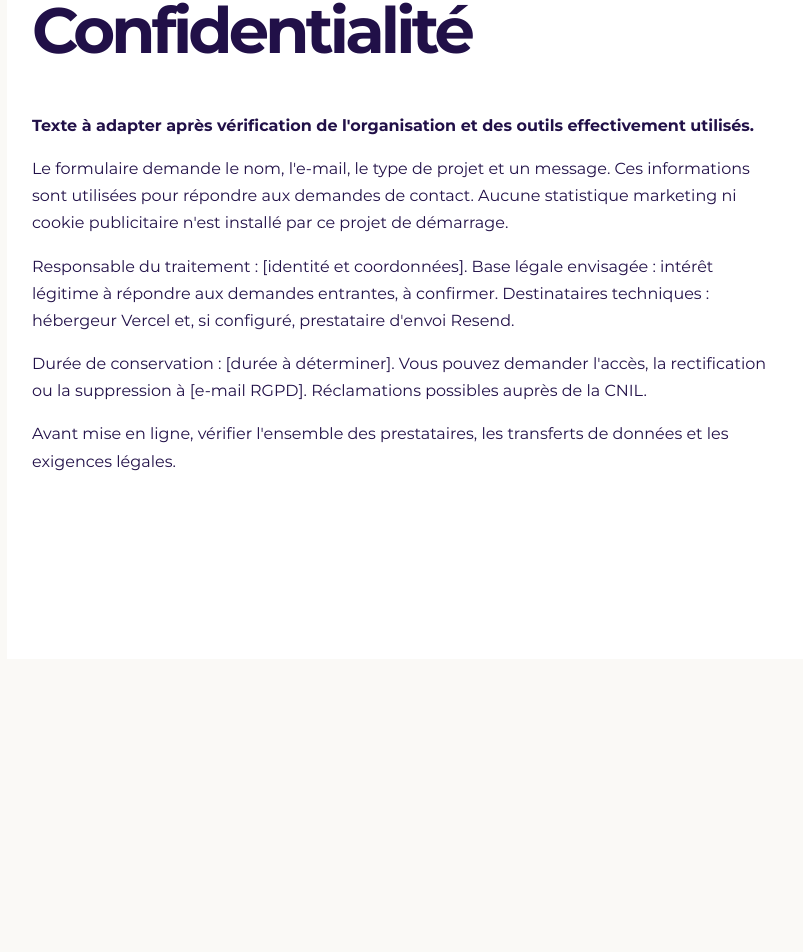
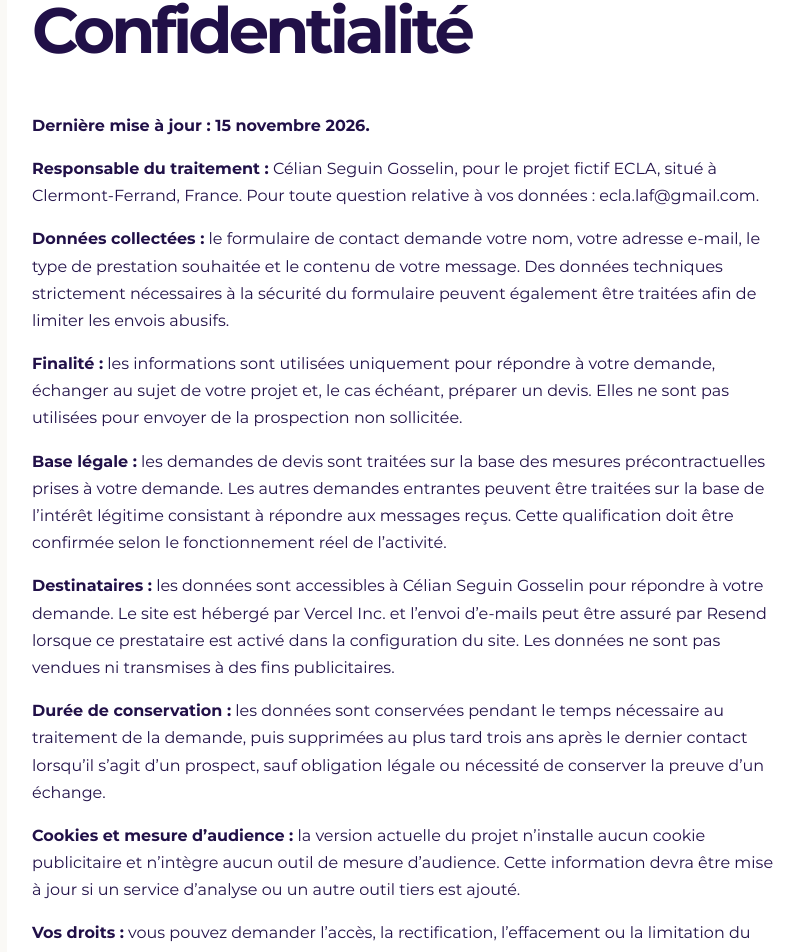
Before and after one commit to celiansg/ecla-studio, a Next.js app: page /confidentialite in a window 1280 px wide. Shown: the part 141-1093 px from the top of the page, without its empty margins (233-1036 px from the left). Before the commit the page ends 800 px from the top, so only its background shows below. Built offline with nearby package versions, Linux system fonts and the light colour scheme; no server answers.

Commit message:
Complete legal and privacy pages

```diff
--- a/app/confidentialite/page.tsx
+++ b/app/confidentialite/page.tsx
@@ -1,2 +1,28 @@
 import Link from "next/link";
-export default function Page(){return <main className="legal"><Link href="/">← Retour à ECLA</Link><h1>Confidentialité</h1><p><strong>Texte à adapter après vérification de l'organisation et des outils effectivement utilisés.</strong></p><p>Le formulaire demande le nom, l'e-mail, le type de projet et un message. Ces informations sont utilisées pour répondre aux demandes de contact. Aucune statistique marketing ni cookie publicitaire n'est installé par ce projet de démarrage.</p><p>Responsable du traitement : [identité et coordonnées]. Base légale envisagée : intérêt légitime à répondre aux demandes entrantes, à confirmer. Destinataires techniques : hébergeur Vercel et, si configuré, prestataire d'envoi Resend.</p><p>Durée de conservation : [durée à déterminer]. Vous pouvez demander l'accès, la rectification ou la suppression à [e-mail RGPD]. Réclamations possibles auprès de la CNIL.</p><p>Avant mise en ligne, vérifier l'ensemble des prestataires, les transferts de données et les exigences légales.</p></main>}
+
+export default function Page(){
+  return <main className="legal">
+    <Link href="/">← Retour à ECLA</Link>
+    <h1>Confidentialité</h1>
+
+    <p><strong>Dernière mise à jour : 15 novembre 2026.</strong></p>
+
+    <p><strong>Responsable du traitement :</strong> Célian Seguin Gosselin, pour le projet fictif ECLA, situé à Clermont-Ferrand, France. Pour toute question relative à vos données : <a href="mailto:ecla.laf@gmail.com">ecla.laf@gmail.com</a>.</p>
+
+    <p><strong>Données collectées :</strong> le formulaire de contact demande votre nom, votre adresse e-mail, le type de prestation souhaitée et le contenu de votre message. Des données techniques strictement nécessaires à la sécurité du formulaire peuvent également être traitées afin de limiter les envois abusifs.</p>
+
+    <p><strong>Finalité :</strong> les informations sont utilisées uniquement pour répondre à votre demande, échanger au sujet de votre projet et, le cas échéant, préparer un devis. Elles ne sont pas utilisées pour envoyer de la prospection non sollicitée.</p>
+
+    <p><strong>Base légale :</strong> les demandes de devis sont traitées sur la base des mesures précontractuelles prises à votre demande. Les autres demandes entrantes peuvent être traitées sur la base de l’intérêt légitime consistant à répondre aux messages reçus. Cette qualification doit être confirmée selon le fonctionnement réel de l’activité.</p>
+
+    <p><strong>Destinataires :</strong> les données sont accessibles à Célian Seguin Gosselin pour répondre à votre demande. Le site est hébergé par Vercel Inc. et l’envoi d’e-mails peut être assuré par Resend lorsque ce prestataire est activé dans la configuration du site. Les données ne sont pas vendues ni transmises à des fins publicitaires.</p>
+
+    <p><strong>Durée de conservation :</strong> les données sont conservées pendant le temps nécessaire au traitement de la demande, puis supprimées au plus tard trois ans après le dernier contact lorsqu’il s’agit d’un prospect, sauf obligation légale ou nécessité de conserver la preuve d’un échange.</p>
+
+    <p><strong>Cookies et mesure d’audience :</strong> la version actuelle du projet n’installe aucun cookie publicitaire et n’intègre aucun outil de mesure d’audience. Cette information devra être mise à jour si un service d’analyse ou un autre outil tiers est ajouté.</p>
+
+    <p><strong>Vos droits :</strong> vous pouvez demander l’accès, la rectification, l’effacement ou la limitation du traitement de vos données. Vous pouvez également vous opposer à un traitement fondé sur l’intérêt légitime et exercer votre droit à la portabilité lorsque celui-ci s’applique. Pour exercer vos droits, écrivez à <a href="mailto:ecla.laf@gmail.com">ecla.laf@gmail.com</a>.</p>
+
+    <p>Vous pouvez également adresser une réclamation à la <a href="https://www.cnil.fr/fr/contacter-la-cnil" target="_blank" rel="noreferrer">CNIL</a>. Cette page doit être relue et validée avant une utilisation commerciale réelle, notamment si l’organisation, les prestataires ou les outils utilisés évoluent.</p>
+  </main>
+}
--- a/components/ContactForm.tsx
+++ b/components/ContactForm.tsx
@@ -33,7 +33,7 @@ export function ContactForm() {
     <label htmlFor="contact-service">Votre projet<select id="contact-service" name="service" required defaultValue=""><option value="" disabled>Choisir une prestation</option><option>Identité visuelle</option><option>Création graphique</option><option>Impression & supports</option><option>Projet sur mesure</option></select></label>
     <label htmlFor="contact-message">Parlez-nous de votre idée<textarea id="contact-message" name="message" rows={4} required minLength={10} maxLength={3000} placeholder="Ce que vous imaginez, vos envies, vos délais…" /></label>
     <div className="honeypot" aria-hidden="true"><label>Site internet<input name="website" tabIndex={-1} autoComplete="off" /></label></div>
-    <div className="form-footer"><p>En envoyant ce formulaire, vous acceptez que vos informations soient utilisées uniquement pour répondre à votre demande. Voir notre <a href="/confidentialite">politique de confidentialité</a>.</p><button className="button-primary" type="submit" disabled={status === "loading"}>{status === "loading" ? <><LoaderCircle aria-hidden="true" className="spinner" /> <span>Envoi en cours…</span></> : <>Envoyer ma demande <ArrowUpRight aria-hidden="true" size={18} /></>}</button></div>
+    <div className="form-footer"><p>En envoyant ce formulaire, vous reconnaissez avoir pris connaissance de notre <a href="/confidentialite">politique de confidentialité</a>. Vos informations sont utilisées uniquement pour répondre à votre demande.</p><button className="button-primary" type="submit" disabled={status === "loading"}>{status === "loading" ? <><LoaderCircle aria-hidden="true" className="spinner" /> <span>Envoi en cours…</span></> : <>Envoyer ma demande <ArrowUpRight aria-hidden="true" size={18} /></>}</button></div>
     <div ref={statusRef} tabIndex={-1} role={status === "error" ? "alert" : "status"} aria-live="polite" aria-atomic="true" className={status === "error" ? "form-response form-error" : "form-response"}>{message}{fallbackEmail && <><br/><a href={`mailto:${fallbackEmail}?subject=Demande de devis ECLA`}>Écrire directement à {fallbackEmail}</a></>}</div>
   </form>;
 }
```
Also changed, not shown: app/mentions-legales/page.tsx (+15 -1 lines).
